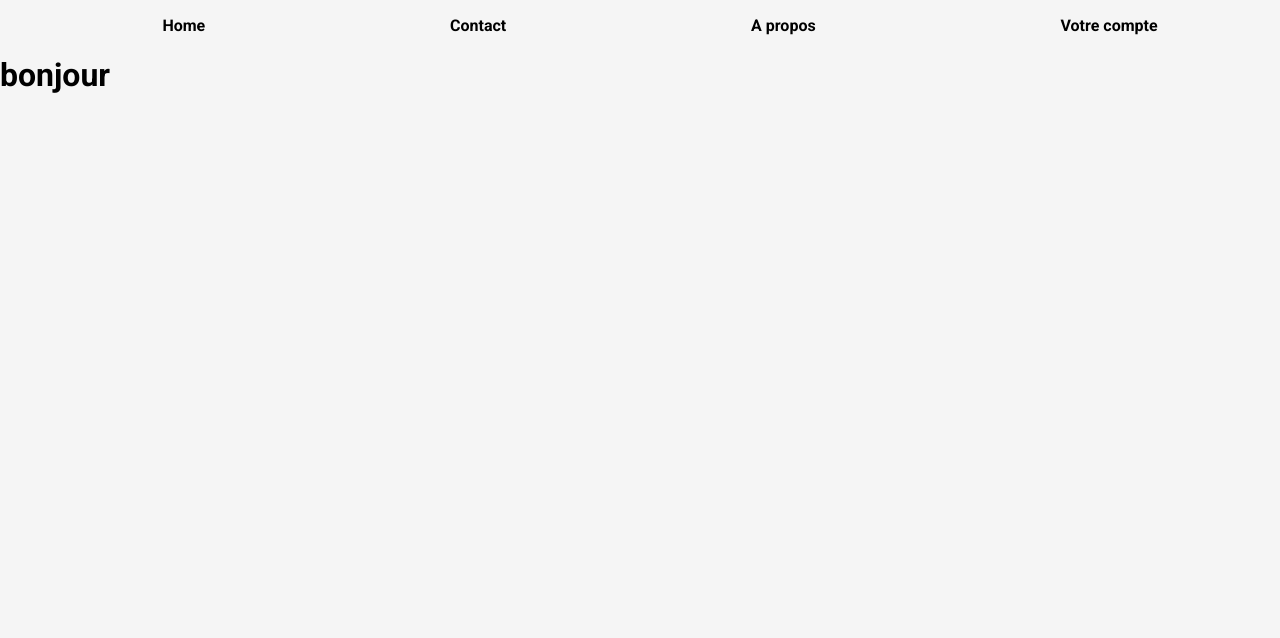
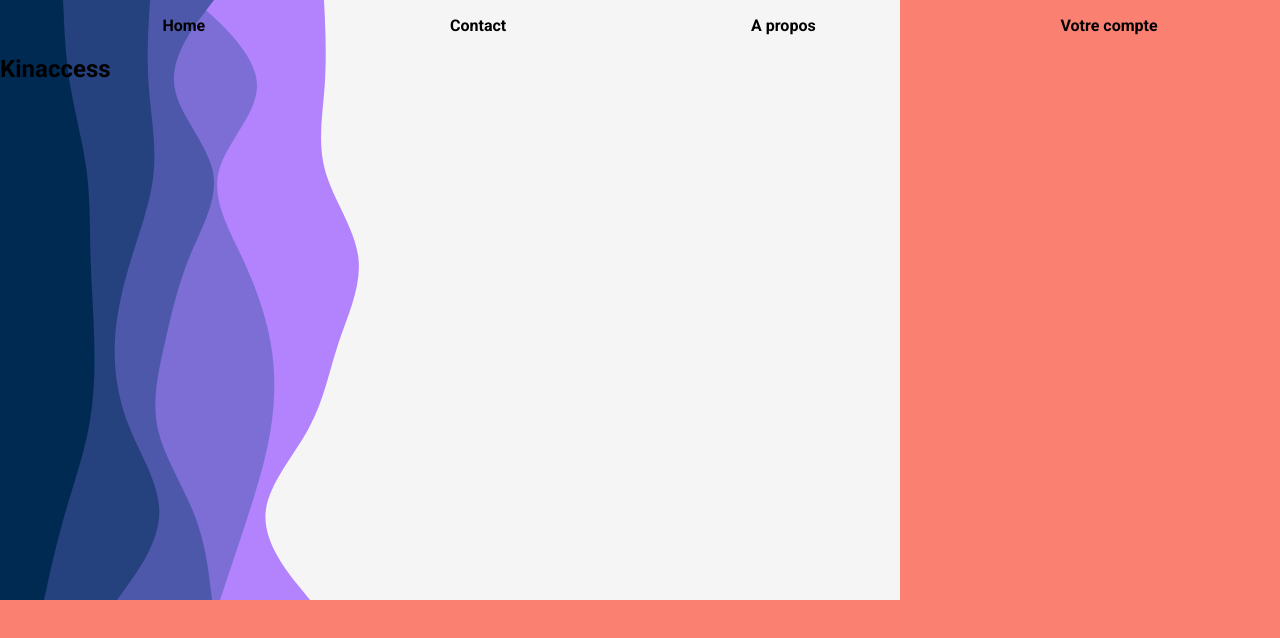
Before and after one commit to SimonAertsBecode/Kinaccess, a React (Create React App) app in the folder client/: page / in a window 1280 px wide. Shown: the top 638 px of the page. Built offline with nearby package versions, Linux system fonts and the light colour scheme.

Commit message:
scss landing page started

```diff
--- a/client/public/configuration.js
+++ /dev/null
@@ -1,5 +0,0 @@
-// const envConfig = {
-//    CONTACT_FORM: '/contact-me',
-// };
-
-// window.Configuration = envConfig;
--- /dev/null
+++ b/client/src/components/mainComponents/home/LandingPage.tsx
@@ -0,0 +1,38 @@
+import React from 'react';
+
+const LandingPage = () => {
+   return (
+      <div className='background'>
+         <section className='title-name'>
+            <h1>Kinaccess</h1>
+            <div className='svg-landing-page'>
+               <svg id='visual' viewBox='0 0 900 600' width='900' height='600' xmlns='http://www.w3.org/2000/svg' xmlnsXlink='http://www.w3.org/1999/xlink' version='1.1'>
+                  <rect x='0' y='0' width='900' height='600' fill='#f5f5f5'></rect>
+                  <path
+                     d='M324 0L324.7 14.3C325.3 28.7 326.7 57.3 324.7 85.8C322.7 114.3 317.3 142.7 325.3 171.2C333.3 199.7 354.7 228.3 358.3 257C362 285.7 348 314.3 338.5 343C329 371.7 324 400.3 308.5 428.8C293 457.3 267 485.7 265.5 514.2C264 542.7 287 571.3 298.5 585.7L310 600L0 600L0 585.7C0 571.3 0 542.7 0 514.2C0 485.7 0 457.3 0 428.8C0 400.3 0 371.7 0 343C0 314.3 0 285.7 0 257C0 228.3 0 199.7 0 171.2C0 142.7 0 114.3 0 85.8C0 57.3 0 28.7 0 14.3L0 0Z'
+                     fill='#b382fd'
+                  ></path>
+                  <path
+                     d='M195 0L210.5 14.3C226 28.7 257 57.3 257 85.8C257 114.3 226 142.7 218.8 171.2C211.7 199.7 228.3 228.3 241.8 257C255.3 285.7 265.7 314.3 270.7 343C275.7 371.7 275.3 400.3 270.8 428.8C266.3 457.3 257.7 485.7 248.5 514.2C239.3 542.7 229.7 571.3 224.8 585.7L220 600L0 600L0 585.7C0 571.3 0 542.7 0 514.2C0 485.7 0 457.3 0 428.8C0 400.3 0 371.7 0 343C0 314.3 0 285.7 0 257C0 228.3 0 199.7 0 171.2C0 142.7 0 114.3 0 85.8C0 57.3 0 28.7 0 14.3L0 0Z'
+                     fill='#7d6ed5'
+                  ></path>
+                  <path
+                     d='M214 0L203.2 14.3C192.3 28.7 170.7 57.3 174.3 85.8C178 114.3 207 142.7 212.8 171.2C218.7 199.7 201.3 228.3 189.5 257C177.7 285.7 171.3 314.3 164.8 343C158.3 371.7 151.7 400.3 157.8 428.8C164 457.3 183 485.7 194.2 514.2C205.3 542.7 208.7 571.3 210.3 585.7L212 600L0 600L0 585.7C0 571.3 0 542.7 0 514.2C0 485.7 0 457.3 0 428.8C0 400.3 0 371.7 0 343C0 314.3 0 285.7 0 257C0 228.3 0 199.7 0 171.2C0 142.7 0 114.3 0 85.8C0 57.3 0 28.7 0 14.3L0 0Z'
+                     fill='#4e58aa'
+                  ></path>
+                  <path
+                     d='M150 0L149.2 14.3C148.3 28.7 146.7 57.3 148.7 85.8C150.7 114.3 156.3 142.7 153.8 171.2C151.3 199.7 140.7 228.3 131.8 257C123 285.7 116 314.3 114.8 343C113.7 371.7 118.3 400.3 130 428.8C141.7 457.3 160.3 485.7 159.3 514.2C158.3 542.7 137.7 571.3 127.3 585.7L117 600L0 600L0 585.7C0 571.3 0 542.7 0 514.2C0 485.7 0 457.3 0 428.8C0 400.3 0 371.7 0 343C0 314.3 0 285.7 0 257C0 228.3 0 199.7 0 171.2C0 142.7 0 114.3 0 85.8C0 57.3 0 28.7 0 14.3L0 0Z'
+                     fill='#25417e'
+                  ></path>
+                  <path
+                     d='M63 0L63.7 14.3C64.3 28.7 65.7 57.3 70.3 85.8C75 114.3 83 142.7 86.7 171.2C90.3 199.7 89.7 228.3 90.5 257C91.3 285.7 93.7 314.3 94.3 343C95 371.7 94 400.3 88.5 428.8C83 457.3 73 485.7 64.8 514.2C56.7 542.7 50.3 571.3 47.2 585.7L44 600L0 600L0 585.7C0 571.3 0 542.7 0 514.2C0 485.7 0 457.3 0 428.8C0 400.3 0 371.7 0 343C0 314.3 0 285.7 0 257C0 228.3 0 199.7 0 171.2C0 142.7 0 114.3 0 85.8C0 57.3 0 28.7 0 14.3L0 0Z'
+                     fill='#012a53'
+                  ></path>
+               </svg>
+            </div>
+         </section>
+      </div>
+   );
+};
+
+export default LandingPage;
--- a/client/src/components/navigations/navComponents/Home.tsx
+++ b/client/src/components/navigations/navComponents/Home.tsx
@@ -1,7 +1,9 @@
+import LandingPage from '../../mainComponents/home/LandingPage';
+
 const Home = () => {
    return (
       <>
-         <h1>bonjour</h1>
+         <LandingPage />
       </>
    );
 };
--- a/client/src/sass/01-components/component.scss
+++ /dev/null
@@ -1,3 +0,0 @@
-@import 'contact';
-@import 'logForms';
-@import 'navigation';
--- /dev/null
+++ b/client/src/sass/01-components/home/landingPage.scss
@@ -0,0 +1,13 @@
+h1 {
+   z-index: 1000;
+}
+
+.svg-landing-page {
+   position: fixed;
+   top: 0;
+   left: 0;
+   z-index: -1;
+   width: 100%;
+   height: 100%;
+   background-color: salmon;
+}
--- /dev/null
+++ b/client/src/sass/01-components/index.scss
@@ -0,0 +1,4 @@
+@import 'contact';
+@import 'logForms';
+@import 'navigation';
+@import './home/landingPage.scss'
--- a/client/src/sass/app.scss
+++ b/client/src/sass/app.scss
@@ -1,2 +1,2 @@
 @import '00-configuration/_config.scss';
-@import '01-components/component.scss';
+@import '01-components/index.scss';
```
Also changed, not shown: client/public/svg/layered-waves-haikei.svg (added), client/src/configuration/globalConfig.ts (renamed from client/src/configuration/globalConfig.tsx).
